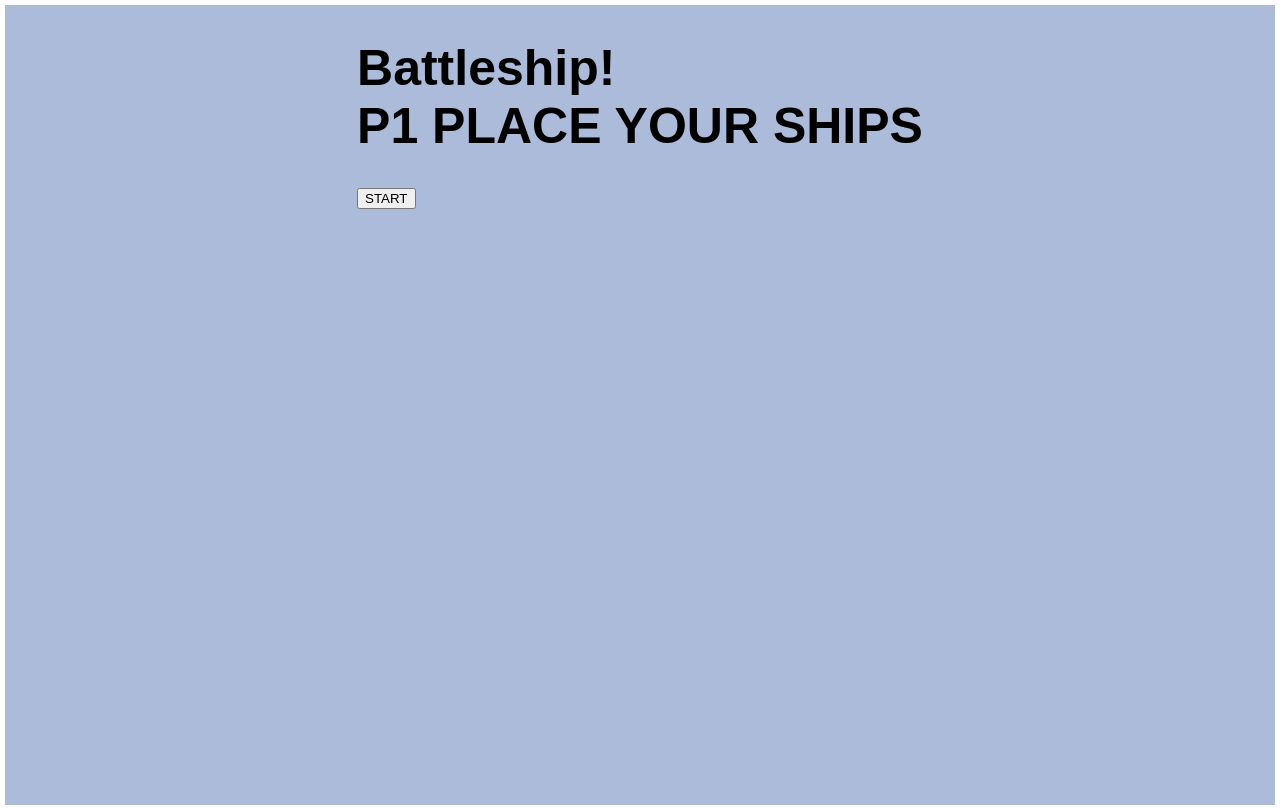
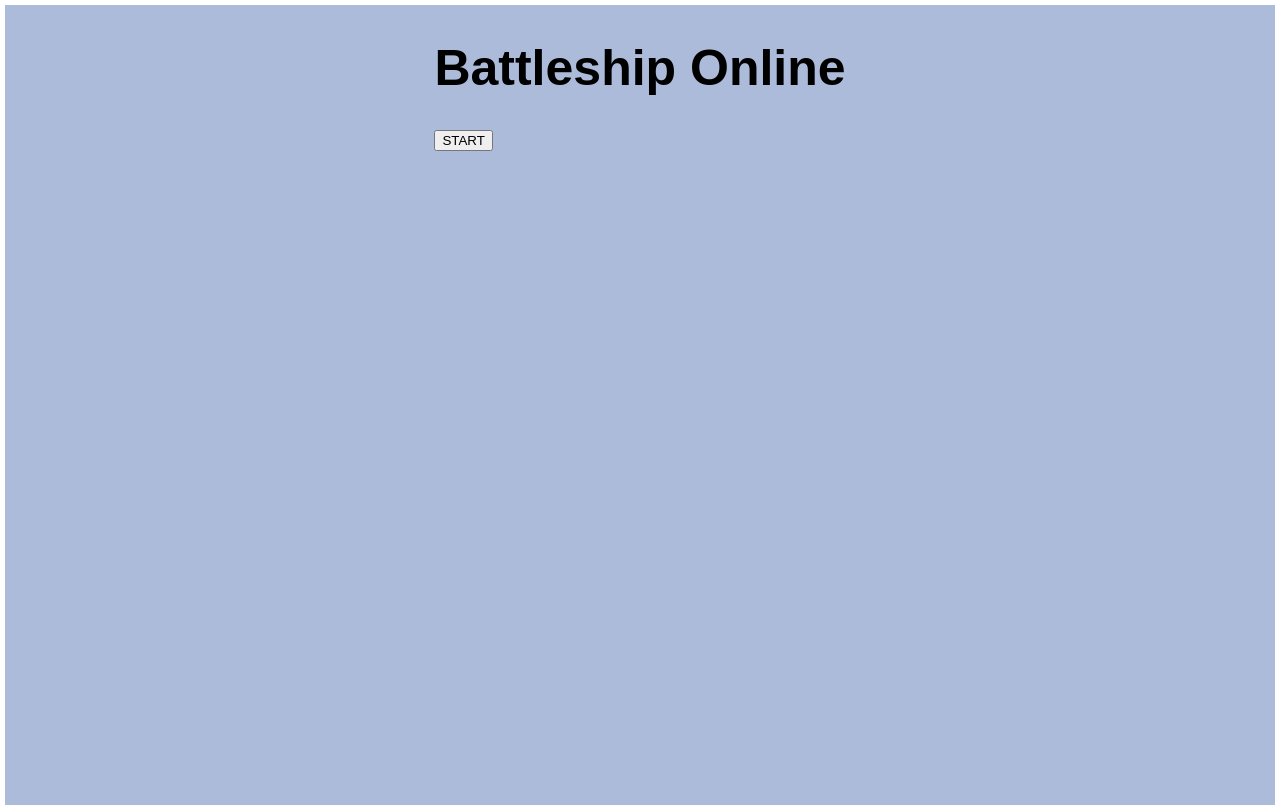
Before and after one commit to Crisandryj/battleship, a website: page dist/index.html in a window 1280 px wide. Drawn offline with Linux system fonts and the light colour scheme.

Commit message:
Remove hardcodedd 'battle..' from html

```diff
--- a/dist/index.html
+++ b/dist/index.html
@@ -9,10 +9,7 @@
     <script src="main.js" defer></script>
     <div class="game">
       <div class="buttons">
-        <h1 class="display">
-          Battleship! <br />
-          P1 PLACE YOUR SHIPS
-        </h1>
+        <h1 class="display">Battleship Online <br /></h1>
       </div>
       <div class="board">
         <div class="boardname"></div>
```
